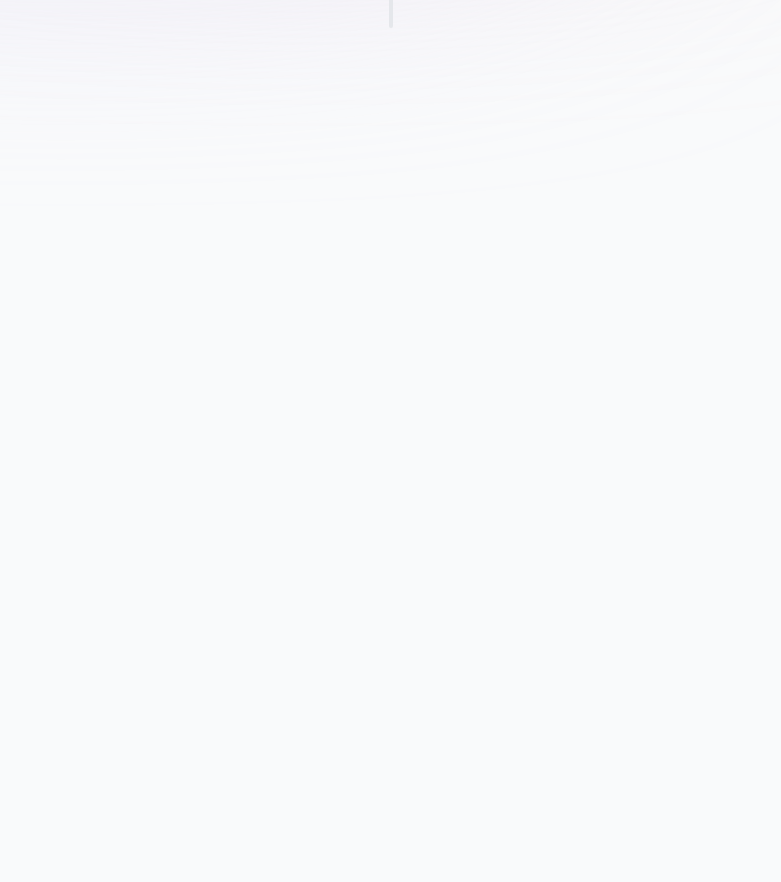
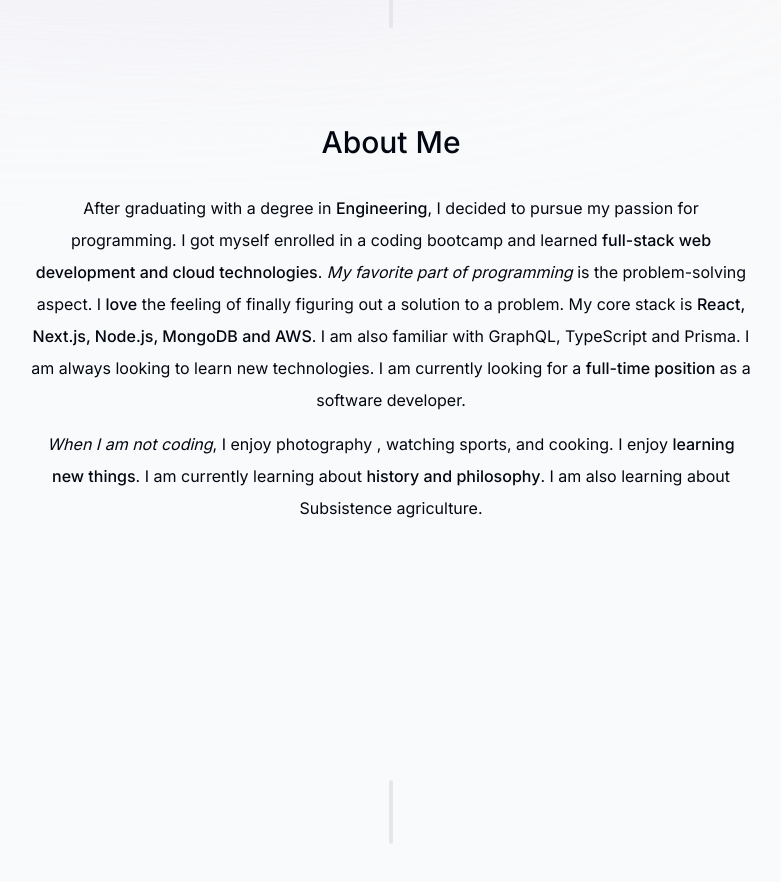
Before and after one commit to EagleVector/portfolio, a Next.js app: page / in a window 1280 px wide. Shown: the part 700-1582 px from the top of the page, without its empty margins (249-1030 px from the left). Built offline with nearby package versions, Linux system fonts and the light colour scheme.

Commit message:
rendering about section

```diff
--- a/app/page.tsx
+++ b/app/page.tsx
@@ -1,3 +1,4 @@
+import About from "@/components/about";
 import Intro from "@/components/intro";
 import SectionDivider from "@/components/section-divider";
 
@@ -6,6 +7,8 @@ export default function Home() {
 		<main className="flex flex-col items-center px-4">
 			<Intro />
 			<SectionDivider />
+			<About />
+			<SectionDivider />
 		</main>
 	);
 }
```
